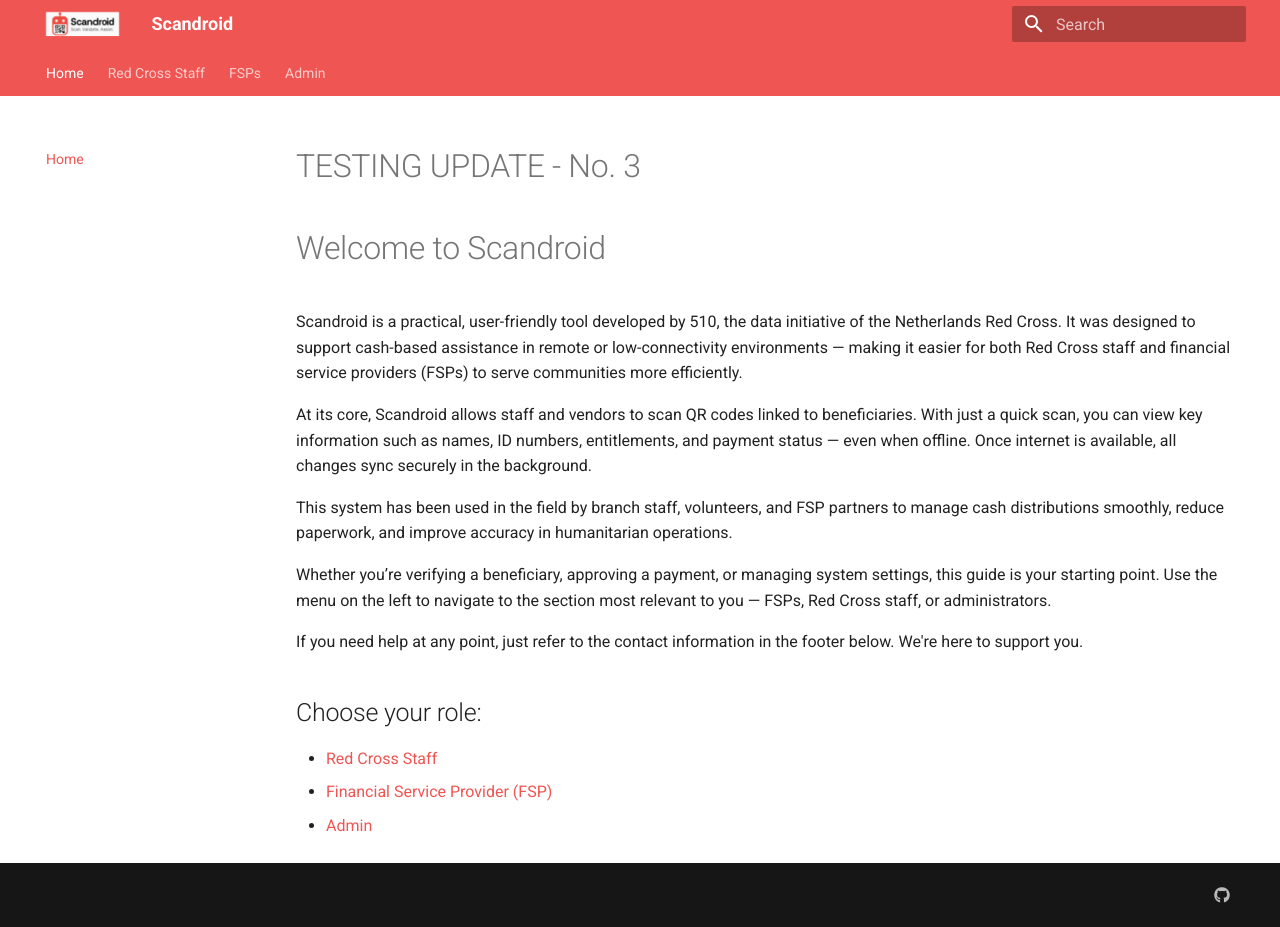
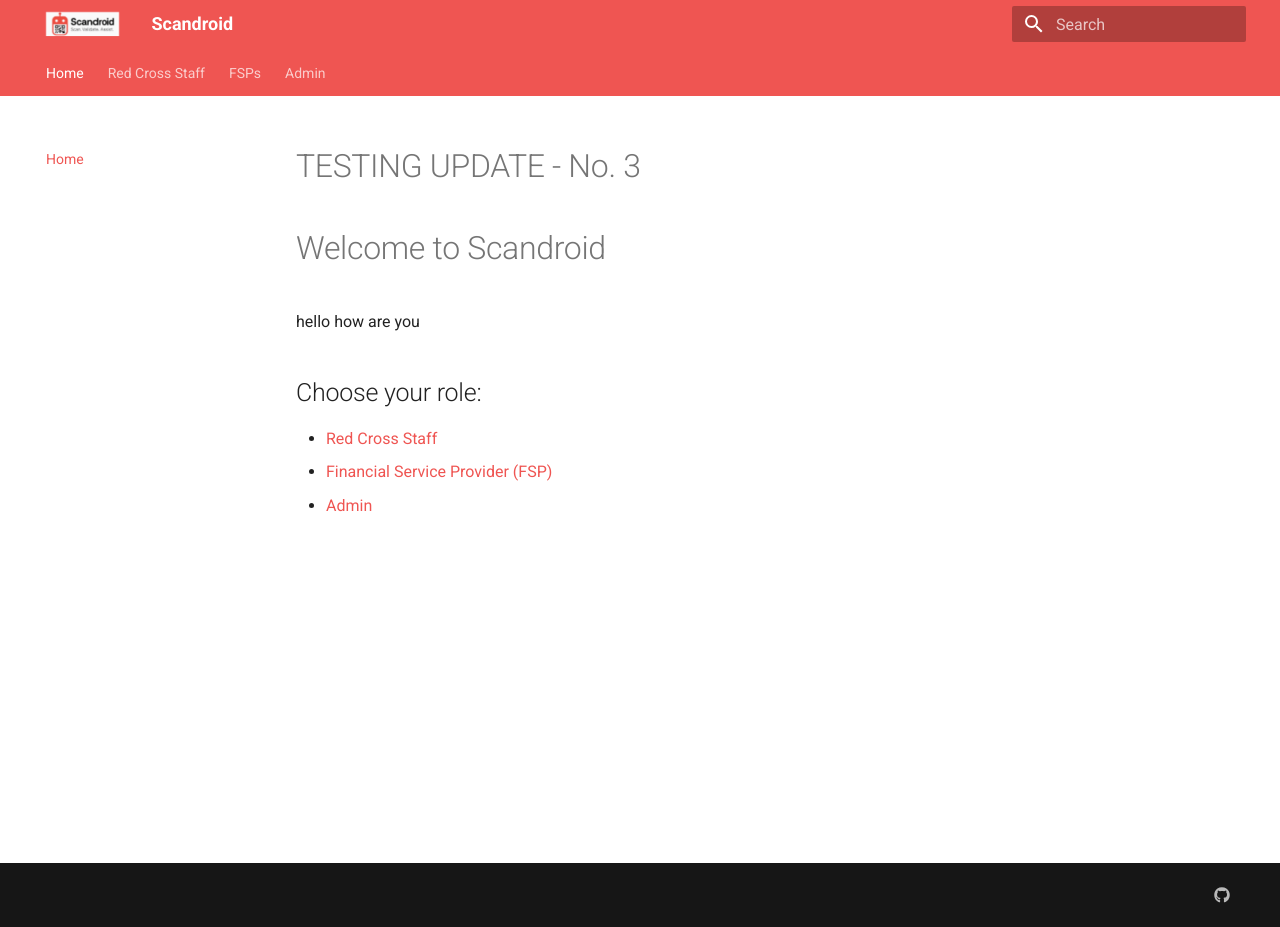
Before and after one commit to jackwharrison/scandroid-user-guide, an MkDocs documentation site: the page built from docs/index.md, in a window 1280 px wide and 927 px high. Built offline with MkDocs 1.6.1 and Material for MkDocs 9.7.7, drawn with Linux system fonts in a browser that asks for light colours.

Commit message:
Update index.md

```diff
--- a/docs/index.md
+++ b/docs/index.md
@@ -1,18 +1,7 @@
 # TESTING UPDATE - No. 3
 
 # Welcome to Scandroid
-
-Scandroid is a practical, user-friendly tool developed by 510, the data initiative of the Netherlands Red Cross. It was designed to support cash-based assistance in remote or low-connectivity environments — making it easier for both Red Cross staff and financial service providers (FSPs) to serve communities more efficiently.
-
-At its core, Scandroid allows staff and vendors to scan QR codes linked to beneficiaries. With just a quick scan, you can view key information such as names, ID numbers, entitlements, and payment status — even when offline. Once internet is available, all changes sync securely in the background.
-
-This system has been used in the field by branch staff, volunteers, and FSP partners to manage cash distributions smoothly, reduce paperwork, and improve accuracy in humanitarian operations.
-
-Whether you’re verifying a beneficiary, approving a payment, or managing system settings, this guide is your starting point. Use the menu on the left to navigate to the section most relevant to you — FSPs, Red Cross staff, or administrators.
-
-If you need help at any point, just refer to the contact information in the footer below. We're here to support you.
-
-
+hello how are you
 ## Choose your role:
 
 - [Red Cross Staff](redcross.md)
```
